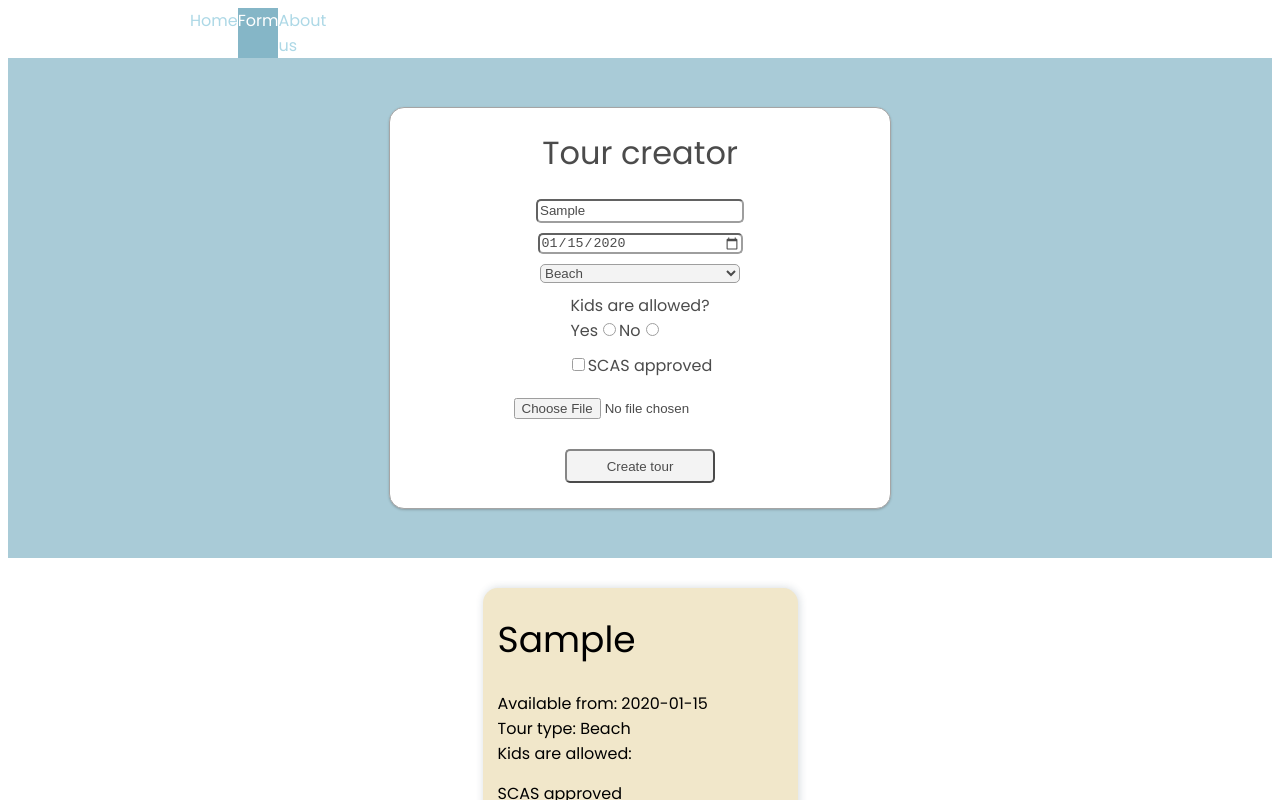
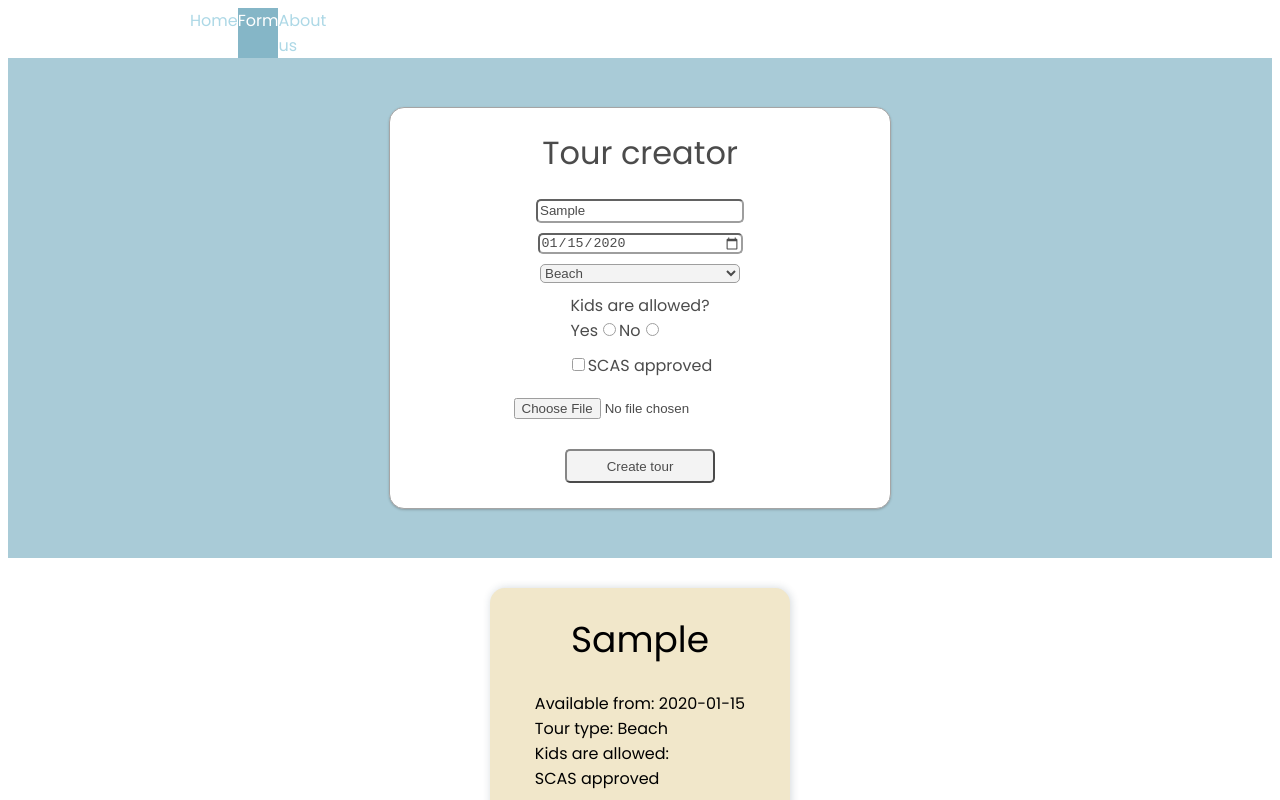
Before and after one commit to slavatarasevich/rs-school-react, a React (Vite) app in the folder rs-marathon-st/: page /form in a window 1280 px wide. Both pictures are taken after typing "Sample", "2020-01-15" into the empty fields and a click on the button "Create tour". Shown: the top 800 px of the page. Built offline with nearby package versions, Linux system fonts and the light colour scheme.

Commit message:
feat: all feat added

```diff
--- a/rs-marathon-st/src/components/TourCard/index.tsx
+++ b/rs-marathon-st/src/components/TourCard/index.tsx
@@ -7,18 +7,24 @@ export interface Props {
   type: string;
   kidsAllowed: string;
   scas: string;
+  imgPath: object;
 }
 class TourCard extends Component<Props> {
   render() {
     return (
       <div className="tourCard-container">
         <h1>{this.props.title}</h1>
+        <div className="text-info">
           <p>Available from: {this.props.date}</p>
           <span>Tour type: {this.props.type}</span>
+          <br />
           <span>Kids are allowed: {this.props.kidsAllowed}</span>
+          <br />
           <span className="scas-approval">
             {this.props.scas ? 'SCAS approved' : 'Not approved by SCAS'}
           </span>
+        </div>
+        <img src={this.props.imgPath} alt="" />
       </div>
     );
   }
--- a/rs-marathon-st/src/components/TourCard/style.scss
+++ b/rs-marathon-st/src/components/TourCard/style.scss
@@ -1,21 +1,33 @@
 .tourCard-container {
   width: 300px;
-  height: 300px;
+  height: 400px;
   display: flex;
   flex-direction: column;
+  align-items: center;
   background-color: #f1e7ca;
   box-shadow: 1px 0px 8px 0px rgba(34, 60, 80, 0.2);
   border-radius: 15px;
-  padding-left: 15px;
+  //   padding-left: 15px;
+
   h1 {
     font-weight: 400;
     font-size: 36px;
     // margin-bottom: 0;
   }
-  p {
-    margin: 0 0;
+  .text-info {
+    p {
+      margin: 0 0;
+    }
+    span:last-child {
+      margin-top: 15px;
+    }
   }
-  span:last-child {
-    margin-top: 15px;
+
+  img {
+    padding-top: 15px;
+    height: auto;
+    width: auto;
+    max-width: 290px;
+    max-height: 150px;
   }
 }
--- a/rs-marathon-st/src/components/TourCardsList/index.tsx
+++ b/rs-marathon-st/src/components/TourCardsList/index.tsx
@@ -10,6 +10,7 @@ export interface TourCardsListProps {
     type: string;
     kidsAllowed: string;
     scas: string;
+    imgPath: object;
   }>;
 }
 
@@ -24,6 +25,7 @@ function TourCardsList(props: TourCardsListProps) {
           type={el.selectValue}
           kidsAllowed={el.selectedR}
           scas={el.checkBoxValue}
+          imgPath={el.imgPath}
         />
       ))}
     </div>
--- a/rs-marathon-st/src/components/TourCreatorForm/index.tsx
+++ b/rs-marathon-st/src/components/TourCreatorForm/index.tsx
@@ -16,11 +16,14 @@ class TourCreatorForm extends Component {
 
   private radio2Ref: React.RefObject<HTMLInputElement>;
 
+  private inputFileRef: React.RefObject<HTMLInputElement>;
+
   constructor(props) {
     super(props);
     this.state = {
       dataFromForm: [],
       selectedRadio: null,
+      imageSrc: null,
     };
     this.inputTourRef = createRef();
     this.inputDateRef = createRef();
@@ -28,6 +31,7 @@ class TourCreatorForm extends Component {
     this.checkBoxRef = createRef();
     this.radio1Ref = createRef();
     this.radio2Ref = createRef();
+    this.inputFileRef = createRef();
     this.typeTour = ['Beach', 'Medical', 'Cultural', 'Adventure', 'WildLife'];
     this.inputNameValue = '';
     this.inputDateValue = '';
@@ -49,6 +53,8 @@ class TourCreatorForm extends Component {
     this.radioValue2 = radioValue2;
     const selectedR = this.state.selectedRadio;
     this.selectedR = selectedR;
+    const imgPath = this.state.imageSrc;
+    this.imgPath = imgPath;
 
     const updatedData = [
       ...this.state.dataFromForm,
@@ -58,6 +64,7 @@ class TourCreatorForm extends Component {
         selectValue,
         selectedR,
         checkBoxValue,
+        imgPath,
       },
     ];
 
@@ -88,7 +95,24 @@ class TourCreatorForm extends Component {
     this.checkBoxRef.current = e.target.checked;
   };
 
+  fileOnChangeHandler = () => {
+    const file = this.inputFileRef.current.files[0];
+
+    if (file) {
+      const reader = new FileReader();
+
+      reader.onload = () => {
+        this.setState({ imageSrc: reader.result });
+      };
+
+      reader.readAsDataURL(file);
+    } else {
+      this.setState({ imageSrc: null });
+    }
+  };
+
   render() {
+    console.log(this.state.imageSrc);
     return (
       <div className="form-page">
         <div className="form-wrapper">
@@ -164,7 +188,7 @@ class TourCreatorForm extends Component {
 
             <input
               type="file"
-              ref={this.fileInputRef}
+              ref={this.inputFileRef}
               accept="image/*"
               onChange={this.fileOnChangeHandler}
               id="upload"
```
Lines whose indentation alone changed are shown as unchanged.
